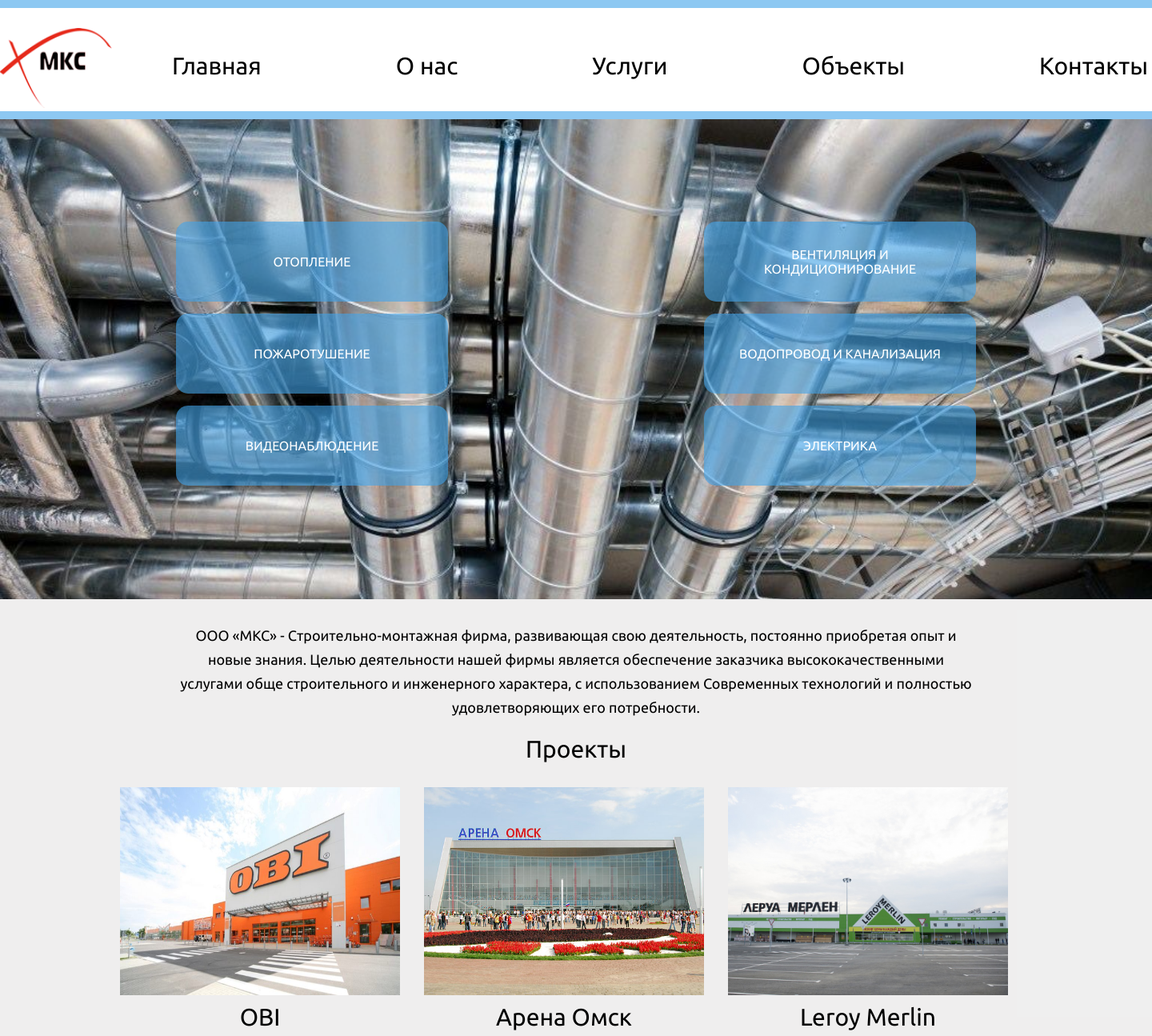
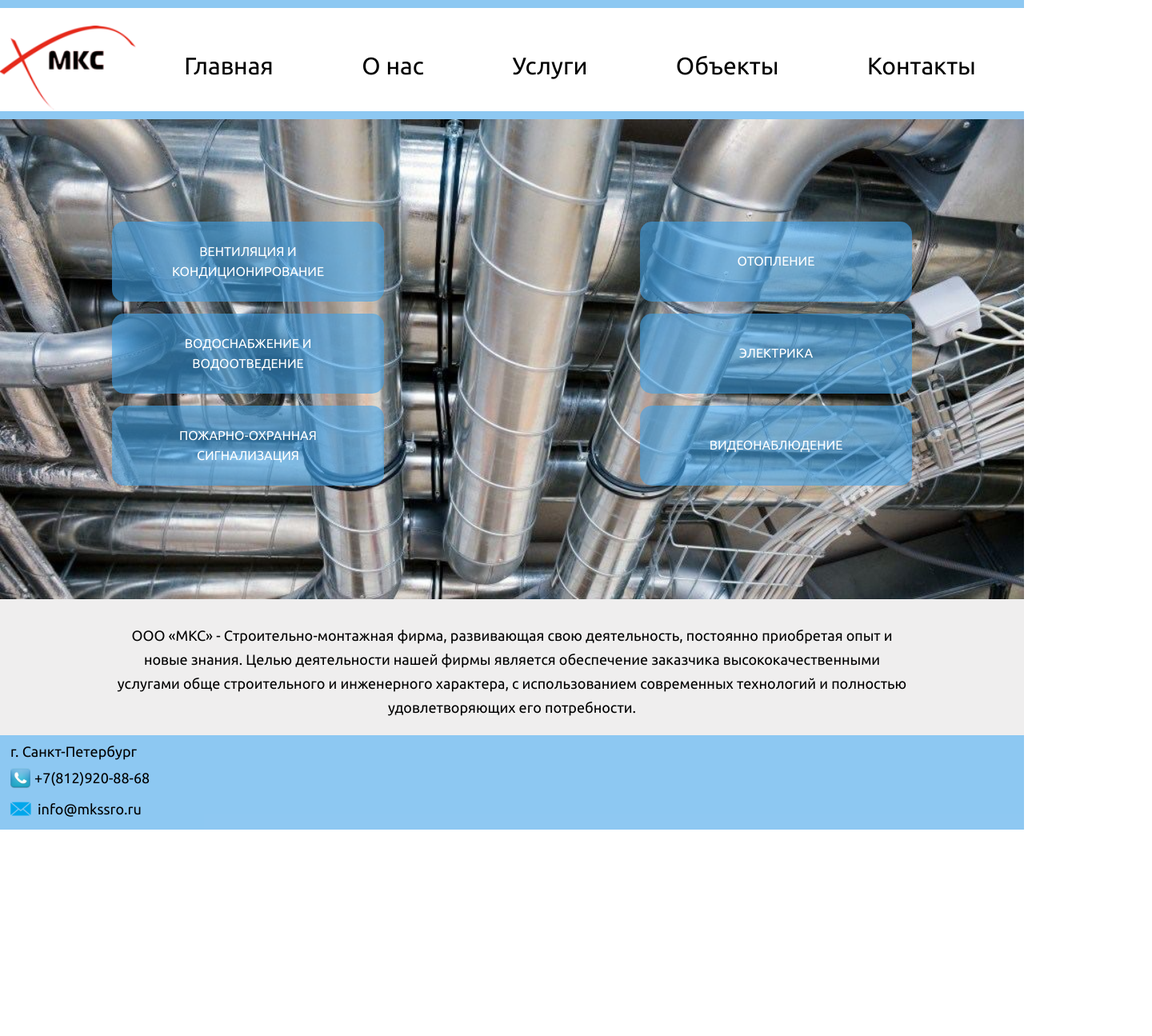
Before and after one commit to GlebSharipov/mks, a React (Create React App) app: page / in a window 1280 px wide. Shown: the top 1295 px of the page at 80% size, 1440 px wide, since content can reach past the window. After the commit the page ends 1037 px from the top, so only its background shows below. Built offline with nearby package versions, Linux system fonts and the light colour scheme.

Commit message:
fix names

```diff
--- a/src/App.js
+++ b/src/App.js
@@ -29,7 +29,7 @@
   display: flex;
   flex-direction: column;
   font-family: "Ubuntu";
-  width: 1440px;
+  max-width: 1440px;
   min-height: 100vh;
   margin: 0 auto;
 `;
--- a/src/components/Footer/Footer.jsx
+++ b/src/components/Footer/Footer.jsx
@@ -8,23 +8,17 @@
   return (
     <Root>
       <ContactInformation>
-        <Address>
-          192076, г. Санкт-Петербург, пр-кт Рыбацкий, д. 18, корп.2 лит. А
-        </Address>
+        <Address>г. Санкт-Петербург</Address>
 
         <PhoneNumber>
-          <PhoneImg /> +7(911)820-68-68
+          <PhoneImg /> +7(812)920-88-68
         </PhoneNumber>
 
         <Email>
           <EmailImg />
-          <a href="mailto:mkssro@mail.ru">mkssro@mail.ru</a>
+          <a href="mailto:mkssro@mail.ru">info@mkssro.ru</a>
         </Email>
       </ContactInformation>
-
-      <Director>
-        Генеральный директор: <br /> Борзенков Игорь Владиславович
-      </Director>
     </Root>
   );
 };
@@ -44,6 +38,7 @@
 
 const Address = styled.li`
   margin-bottom: 10px;
+  padding-left: 3px;
 `;
 
 const PhoneImg = styled.img.attrs({ src: phone })`
@@ -69,8 +64,3 @@
   display: flex;
   align-items: center;
 `;
-
-const Director = styled.div`
-  line-height: 40px;
-  font-size: 18px;
-`;
--- a/src/components/Header/Header.jsx
+++ b/src/components/Header/Header.jsx
@@ -48,16 +48,15 @@
 `;
 
 const Logo = styled.img.attrs({ src: logo })`
-  width: 140px;
-  height: 100px;
-  margin-right: 70px;
+  width: 170px;
+  height: 105px;
 `;
 
 const Navigation = styled.ul`
   width: 100%;
   display: flex;
   align-items: center;
-  justify-content: space-between;
+  justify-content: space-around;
   padding: 35px 5px;
 `;
 
--- a/src/pages/AboutUs.jsx
+++ b/src/pages/AboutUs.jsx
@@ -1,9 +1,5 @@
 import React from "react";
-import { Link } from "react-router-dom";
 import styled from "styled-components";
-import bigTheater from "../assets/img/Большой_театр2.jpg";
-import corston from "../assets/img/Korston.jpg";
-import festivalOmsk from "../assets/img/Festival_Omsk.jpg";
 
 function AboutUs() {
   return (
@@ -29,9 +25,12 @@
 
       <Directions>
         <TitleDirection>Направления</TitleDirection>
-        <TypeOfWork>- Отопление объекта.</TypeOfWork>
-        <TypeOfWork>- Вентиляция и кондиционирование объекта.</TypeOfWork>
-        <TypeOfWork>- Водопровод и канализация.</TypeOfWork>
+        <TypeOfWork>- Вентиляция и кондиционирование.</TypeOfWork>
+        <TypeOfWork>- Отопление.</TypeOfWork>
+        <TypeOfWork>- Водоснабжение и водоотведение.</TypeOfWork>
+        <TypeOfWork>- Электрика.</TypeOfWork>
+        <TypeOfWork>- Пожаро-охранная сигнализация.</TypeOfWork>
+        <TypeOfWork>- Видеонаблюдение.</TypeOfWork>
       </Directions>
 
       <Activity>
@@ -47,7 +46,7 @@
           средств механизации в сочетании с высокой культурой выполнения работ
           нашими сотрудниками – формула успеха, из-за которой уже не один
           десяток лет клиенты самого разного профиля хотят видеть на своих
-          объектах именно Монтаж Комплект Сервис.
+          объектах именно ООО "МКС".
         </Text>
 
         <Text>
@@ -60,32 +59,6 @@
           специалисты.
         </Text>
       </Activity>
-
-      <Container>
-        <Title>Некоторые объекты</Title>
-        <Objects>
-          <Card>
-            <Link to="/objects">
-              <Img $src={bigTheater} />
-            </Link>
-            <TitleCard>Большой театр</TitleCard>
-          </Card>
-
-          <Card>
-            <Link to="/objects">
-              <Img $src={corston} />
-            </Link>
-            <TitleCard>Гостиничный комплекс Korston Казань</TitleCard>
-          </Card>
-
-          <Card>
-            <Link to="/objects">
-              <Img $src={festivalOmsk} />
-            </Link>
-            <TitleCard>Фестиваль Омск</TitleCard>
-          </Card>
-        </Objects>
-      </Container>
     </Root>
   );
 }
@@ -142,35 +115,4 @@
   margin-bottom: 30px;
 `;
 
-const Objects = styled.div`
-  display: flex;
-  justify-content: space-between;
-`;
-
-const Card = styled.div`
-  max-width: 375px;
-  margin-bottom: 25px;
-`;
-
-const Img = styled.img.attrs((props) => ({
-  src: props.$src,
-}))`
-  cursor: pointer;
-  height: 280px;
-  margin-bottom: 10px;
-
-  &:hover {
-    opacity: 0.7;
-  }
-`;
-
-const TitleCard = styled.h2`
-  font-size: 25px;
-`;
-
-const Container = styled.div`
-  width: 100%;
-  margin-bottom: 20px;
-`;
-
 export default AboutUs;
--- a/src/pages/Contacts.jsx
+++ b/src/pages/Contacts.jsx
@@ -7,10 +7,7 @@
   return (
     <Root>
       <Information>
-        <Title>
-          Общество с ограниченной ответственностью <br />
-          «Монтаж Комплект Сервис» (ООО «МКС»)
-        </Title>
+        <Title>ООО «МКС»</Title>
 
         <Text>
           ИНН 7811746018 <br /> КПП 781101001 <br /> ОГРН 1207800038676 <br />
@@ -24,17 +21,16 @@
         </Text>
 
         <Text>
-          Адрес:192076, Россия, г. Санкт-Петербург, <br /> пр-т Рыбацкий, д.18,
-          корп.2 литер А
+          Адрес:192076, Россия, г. Санкт-Петербург, <br /> пр-т Рыбацкий, д.18
         </Text>
 
         <PhoneNumber>
-          <PhoneImg /> +7(911)820-68-68
+          <PhoneImg /> +7(812)920-88-68
         </PhoneNumber>
 
         <Email>
           <EmailImg />
-          <a href="mailto:mkssro@mail.ru">Email: mkssro@mail.ru</a>
+          <a href="mailto:mkssro@mail.ru">Email: info@mkssro.ru</a>
         </Email>
       </Information>
     </Root>
--- a/src/pages/Home.jsx
+++ b/src/pages/Home.jsx
@@ -1,36 +1,20 @@
 import React from "react";
 import styled from "styled-components";
 import background from "../assets/img/background/background.jpg";
+import { jobs } from "../utils/mock";
 import { COLORS } from "../assets/colors";
 import { Link } from "react-router-dom";
-
-import arena from "../assets/img/arena-1.jpeg";
-import obi from "../assets/img/OBI-1.jpg";
-import leroyMerlin from "../assets/img/lerua-merlen-1.jpg";
 
 function Home() {
   return (
     <Root>
       <Directions>
         <Container>
-          <Link to={"/services"}>
-            <Card>ОТОПЛЕНИЕ </Card>
-          </Link>
-          <Link to={"/services"}>
-            <Card>ВЕНТИЛЯЦИЯ И КОНДИЦИОНИРОВАНИЕ</Card>
-          </Link>
-          <Link to={"/services"}>
-            <Card>ПОЖАРОТУШЕНИЕ</Card>
-          </Link>
-          <Link to={"/services"}>
-            <Card>ВОДОПРОВОД И КАНАЛИЗАЦИЯ</Card>
-          </Link>
-          <Link to={"/services"}>
-            <Card>ВИДЕОНАБЛЮДЕНИЕ</Card>
-          </Link>
-          <Link to={"/services"}>
-            <Card>ЭЛЕКТРИКА</Card>
-          </Link>
+          {jobs.map((job) => (
+            <Link key={job.id} to={"/services"}>
+              <Card>{job.text} </Card>
+            </Link>
+          ))}
         </Container>
       </Directions>
 
@@ -38,32 +22,9 @@
         ООО «МКС» - Cтроительно-монтажная фирма, развивающая свою деятельность,
         постоянно приобретая опыт и новые знания. Целью деятельности нашей фирмы
         является обеспечение заказчика высококачественными услугами обще
-        строительного и инженерного характера, с использованием Современных
+        строительного и инженерного характера, с использованием современных
         технологий и полностью удовлетворяющих его потребности.
       </Description>
-
-      <Text>Проекты</Text>
-
-      <Projects>
-        <Object>
-          <Link to="/objects">
-            <Img $src={obi} />
-            <Title>OBI</Title>
-          </Link>
-        </Object>
-        <Object>
-          <Link to="/objects">
-            <Img $src={arena} />
-            <Title>Арена Омск</Title>
-          </Link>
-        </Object>
-        <Object>
-          <Link to="/objects">
-            <Img $src={leroyMerlin} />
-            <Title>Leroy Merlin</Title>
-          </Link>
-        </Object>
-      </Projects>
     </Root>
   );
 }
@@ -74,11 +35,6 @@
   flex-direction: column;
   align-items: center;
   height: 100%;
-`;
-
-const Text = styled.p`
-  font-size: 30px;
-  margin-bottom: 30px;
 `;
 
 const Directions = styled.div`
@@ -103,6 +59,7 @@
 const Card = styled.div`
   width: 340px;
   min-height: 100px;
+  line-height: 25px;
   display: flex;
   align-items: center;
   justify-content: center;
@@ -129,33 +86,4 @@
   margin-bottom: 20px;
 `;
 
-const Projects = styled.div`
-  display: flex;
-  align-items: center;
-  max-width: 1200px;
-  margin-bottom: 30px;
-`;
-
-const Object = styled.div`
-  max-width: 350px;
-  margin-right: 30px;
-  cursor: pointer;
-`;
-
-const Img = styled.img.attrs((props) => ({
-  src: props.$src,
-}))`
-  height: 260px;
-  margin-bottom: 10px;
-
-  &:hover {
-    opacity: 0.7;
-  }
-`;
-
-const Title = styled.div`
-  font-size: 30px;
-  text-align: center;
-`;
-
 export default Home;
--- a/src/pages/Objects.jsx
+++ b/src/pages/Objects.jsx
@@ -1,14 +1,13 @@
 import React, { useState } from "react";
 import styled from "styled-components";
 import { cards } from "../utils/mock";
-import { COLORS } from "../assets/colors";
 import Modal from "react-modal";
 import cross from "../assets/img/cross.png";
 
 const customStyles = {
   content: {
     width: "800px",
-    height: "800px",
+
     top: "50%",
     left: "50%",
     right: "auto",
@@ -50,7 +49,7 @@
         </TopPart>
 
         <Container>
-          <Img $src={cards[cardId]?.img} />
+          <ModalImg $src={cards[cardId]?.img} />
         </Container>
 
         <Title>Выполненные работы:</Title>
@@ -94,8 +93,7 @@
 `;
 
 const Text = styled.p`
-  font-size: 18px;
-  color: #7a8999;
+  font-size: 20px;
 `;
 
 const CloseButton = styled.button`
@@ -112,17 +110,27 @@
   max-width: 375px;
   width: 100%;
   margin-bottom: 25px;
-
-  &:hover {
-    box-shadow: 5px 10px 4px rgba(0, 0, 0, 0.1);
-    transform: translateY(-1px);
-  }
 `;
 
 const Img = styled.img.attrs((props) => ({
   src: props.$src,
 }))`
   height: 250px;
+  margin-bottom: 10px;
+
+  transition: box-shadow 0.2s ease-in-out, transform 0.2s ease-in-out;
+
+  &:hover {
+    box-shadow: 0px 15px 30px rgba(0, 0, 0, 0.5);
+    transform: translateY(-5px);
+  }
+`;
+
+const ModalImg = styled.img.attrs((props) => ({
+  src: props.$src,
+}))`
+  width: 500px;
+  height: 300px;
   margin-bottom: 10px;
 `;
 
@@ -134,7 +142,7 @@
 `;
 
 const Title = styled.h2`
-  font-size: 20px;
+  font-size: 25px;
   padding-left: 5px;
   padding-bottom: 5px;
 `;
--- a/src/utils/mock.js
+++ b/src/utils/mock.js
@@ -23,14 +23,14 @@
   {
     id: 0,
     img: abk,
-    title: "АБК",
+    title: "АБК РЖД",
     description: "Тепловые сети, водоснабжение.",
   },
 
   {
     id: 1,
     img: alpi,
-    title: "Алпи",
+    title: "АЛПИ",
     description: "Система вентиляции.",
   },
 
@@ -51,7 +51,7 @@
   {
     id: 4,
     img: redStar,
-    title: "Красная звезда",
+    title: "Футбольный стадион красная звезда ",
     description: "Система вентиляции, автоматизация.",
   },
 
@@ -66,7 +66,7 @@
   {
     id: 6,
     img: privateHotel2,
-    title: "Частная гостиница",
+    title: "VIP гостиница",
     description: "Система  вентиляции, кондиционирования.",
   },
 
@@ -80,7 +80,7 @@
   {
     id: 8,
     img: hotelComplexWV,
-    title: "Гостиничный комплекс WV Колуга",
+    title: "Гостиничный комплекс WV Калуга",
     description:
       "Система вентиляции, кондиционирования. Теплоснабжение, водоснабжение, водоотведение, автоматизация.",
   },
@@ -88,7 +88,7 @@
   {
     id: 9,
     img: arena1,
-    title: "Арена Омск",
+    title: "Ледовый комплекс 10 000 зрителей",
     description:
       "Система вентиляции, кондиционирования. Постгарантийное обслуживание инженерных систем.",
   },
@@ -96,7 +96,7 @@
   {
     id: 10,
     img: festival,
-    title: "Festival Omsk Бизнес Центр",
+    title: "Бизнес центр Фестиваль",
     description: "Система вентиляций, кондиционирования. Автоматизация.",
   },
 
@@ -135,7 +135,7 @@
   {
     id: 15,
     img: zhkDmitrovskaya,
-    title: "Гостиничный комплекс WV Колуга",
+    title: 'ЖК "Дмитровский парк"',
     description: "Система телоснабжения, вентиляции, дымоудаление.",
   },
 
@@ -149,18 +149,18 @@
 ];
 
 export const jobs = [
-  { id: 0, text: "ОТОПЛЕНИЕ" },
-  { id: 1, text: "ВЕНТИЛЯЦИЯ И КОНДИЦИОНИРОВАНИЕ" },
-  { id: 2, text: "ПОЖАРОТУШЕНИЕ" },
-  { id: 3, text: "ВОДОПРОВОД И КАНАЛИЗАЦИЯ" },
-  { id: 4, text: "ВИДЕОНАБЛЮДЕНИЕ" },
-  { id: 5, text: "ЭЛЕКТРИКА" },
+  { id: 0, text: "ВЕНТИЛЯЦИЯ И КОНДИЦИОНИРОВАНИЕ" },
+  { id: 1, text: "ОТОПЛЕНИЕ" },
+  { id: 2, text: "ВОДОСНАБЖЕНИЕ И ВОДООТВЕДЕНИЕ" },
+  { id: 3, text: "ЭЛЕКТРИКА" },
+  { id: 4, text: "ПОЖАРНО-ОХРАННАЯ СИГНАЛИЗАЦИЯ" },
+  { id: 5, text: "ВИДЕОНАБЛЮДЕНИЕ" },
 ];
 
 export const description = [
   {
     id: "0",
-    title: "ОТОПЛЕНИЕ",
+    title: "ВЕНТИЛЯЦИЯ И КОНДИЦИОНИРОВАНИЕ",
     item: [
       "Торгово-развлекательные и спортивно-оздоровительные комплексы",
       "Промышленные объекты",
@@ -173,7 +173,7 @@
   },
   {
     id: "1",
-    title: "ВЕНТИЛЯЦИЯ И КОНДИЦИОНИРОВАНИЕ",
+    title: "ОТОПЛЕНИЕ",
     item: [
       "Торгово-развлекательные и спортивно-оздоровительные комплексы",
       "Офисные и деловые центры",
@@ -184,7 +184,7 @@
   },
   {
     id: "2",
-    title: "ПОЖАРОТУШЕНИЕ",
+    title: "ВОДОСНАБЖЕНИЕ И ВОДООТВЕДЕНИЕ",
     item: [
       "Торгово-развлекательные и спортивно-оздоровительные комплексы",
       "Промышленные объекты",
@@ -197,7 +197,7 @@
   },
   {
     id: "3",
-    title: "ВОДОПРОВОД И КАНАЛИЗАЦИЯ",
+    title: "ЭЛЕКТРИКА",
     item: [
       "Торгово-развлекательные и спортивно-оздоровительные комплексы",
       "Промышленные объекты",
@@ -210,7 +210,7 @@
   },
   {
     id: "4",
-    title: "ВИДЕОНАБЛЮДЕНИЕ",
+    title: "ПОЖАРО-ОХРАННАЯ СИГНАЛИЗАЦИЯ",
     item: [
       "Торгово-развлекательные и спортивно-оздоровительные комплексы",
       "Промышленные объекты",
@@ -223,7 +223,7 @@
   },
   {
     id: "5",
-    title: "ЭЛЕКТРИКА",
+    title: "ВИДЕОНАБЛЮДЕНИЕ",
     item: [
       "Торгово-развлекательные и спортивно-оздоровительные комплексы",
       "Промышленные объекты",
```
